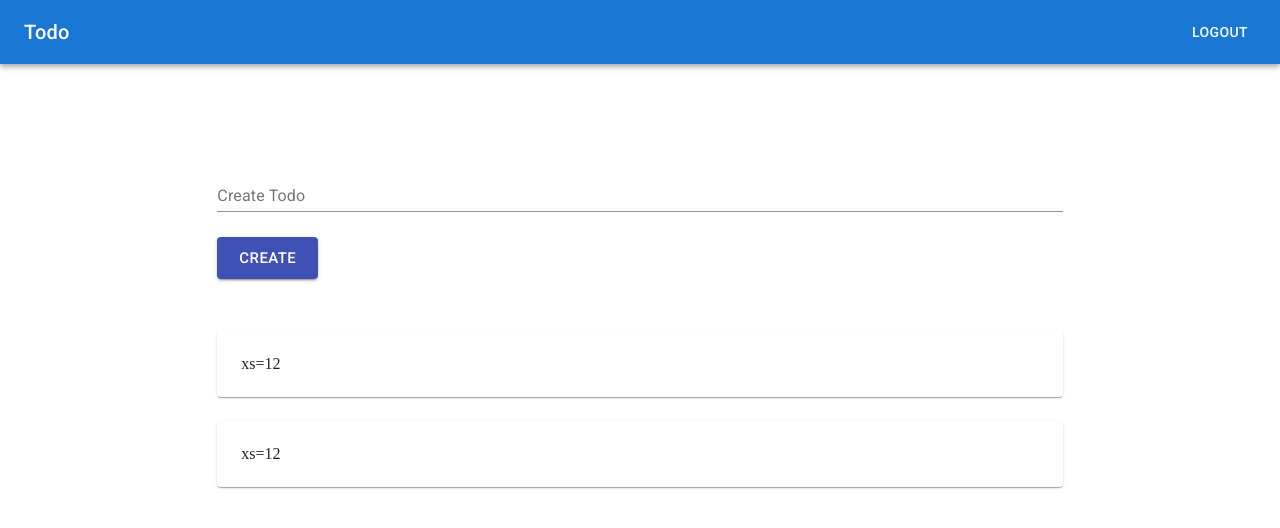
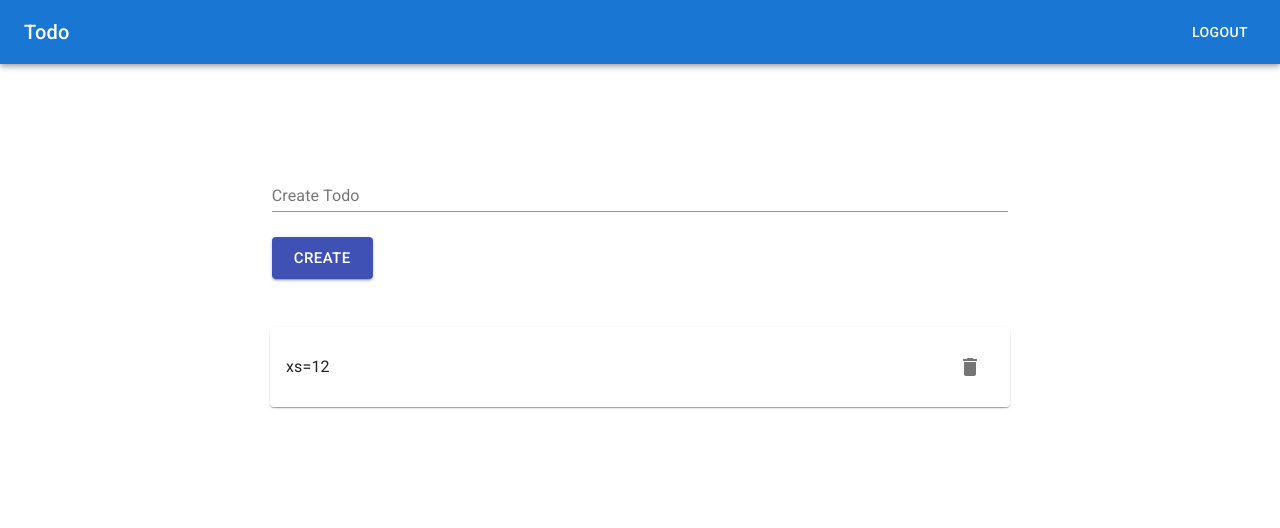
Before and after one commit to plechipt/todo-app, a React (Create React App) app in the folder frontend/: page / in a window 1280 px wide. Shown: the top 528 px of the page. Built offline with nearby package versions, Linux system fonts and the light colour scheme.

Commit message:
added delete button in todo

```diff
--- a/frontend/src/components/CreateForm.js
+++ b/frontend/src/components/CreateForm.js
@@ -21,14 +21,11 @@ const CreateForm = () => {
   return (
     <div className={classes.root}>
       <Grid justify="center" alignItems="center" container spacing={3}>
-        <Grid item xs={8}>
+        <Grid item xs={7}>
           <TextField
             className={classes.createField}
             label="Create Todo"
             fullWidth
-            inputProps={{
-              maxLength: 50,
-            }}
           />
           <Button
             className={classes.submitButton}
--- a/frontend/src/components/TodoList.js
+++ b/frontend/src/components/TodoList.js
@@ -2,14 +2,27 @@ import React from "react";
 import { makeStyles } from "@material-ui/core/styles";
 import Paper from "@material-ui/core/Paper";
 import Grid from "@material-ui/core/Grid";
+import Typography from "@material-ui/core/Typography";
+import IconButton from "@material-ui/core/IconButton";
+import DeleteIcon from "@material-ui/icons/Delete";
 
 const useStyles = makeStyles((theme) => ({
   root: {
     flexGrow: 1,
   },
+  todoContainer: {
+    display: "flex",
+    justifyContent: "center",
+  },
   paper: {
-    padding: theme.spacing(3),
-    textAlign: "left",
+    display: "flex",
+    alignItems: "center",
+    justifyContent: "space-between",
+    padding: theme.spacing(2),
+  },
+  content: {
+    //textDecoration: "line-through",
+    fontSize: 16,
   },
 }));
 
@@ -18,12 +31,14 @@ const TodoList = () => {
 
   return (
     <div className={classes.root}>
-      <Grid justify="center" alignItems="center" container spacing={3}>
-        <Grid item xs={8}>
-          <Paper className={classes.paper}>xs=12</Paper>
-        </Grid>
-        <Grid item xs={8}>
-          <Paper className={classes.paper}>xs=12</Paper>
+      <Grid className={classes.todoContainer} container spacing={2}>
+        <Grid item xs={7}>
+          <Paper className={classes.paper}>
+            <Typography className={classes.content}>xs=12</Typography>
+            <IconButton aria-label="delete">
+              <DeleteIcon />
+            </IconButton>
+          </Paper>
         </Grid>
       </Grid>
     </div>
```
Also changed, not shown: 1 other file (tests, documents, lock files or other folders).
